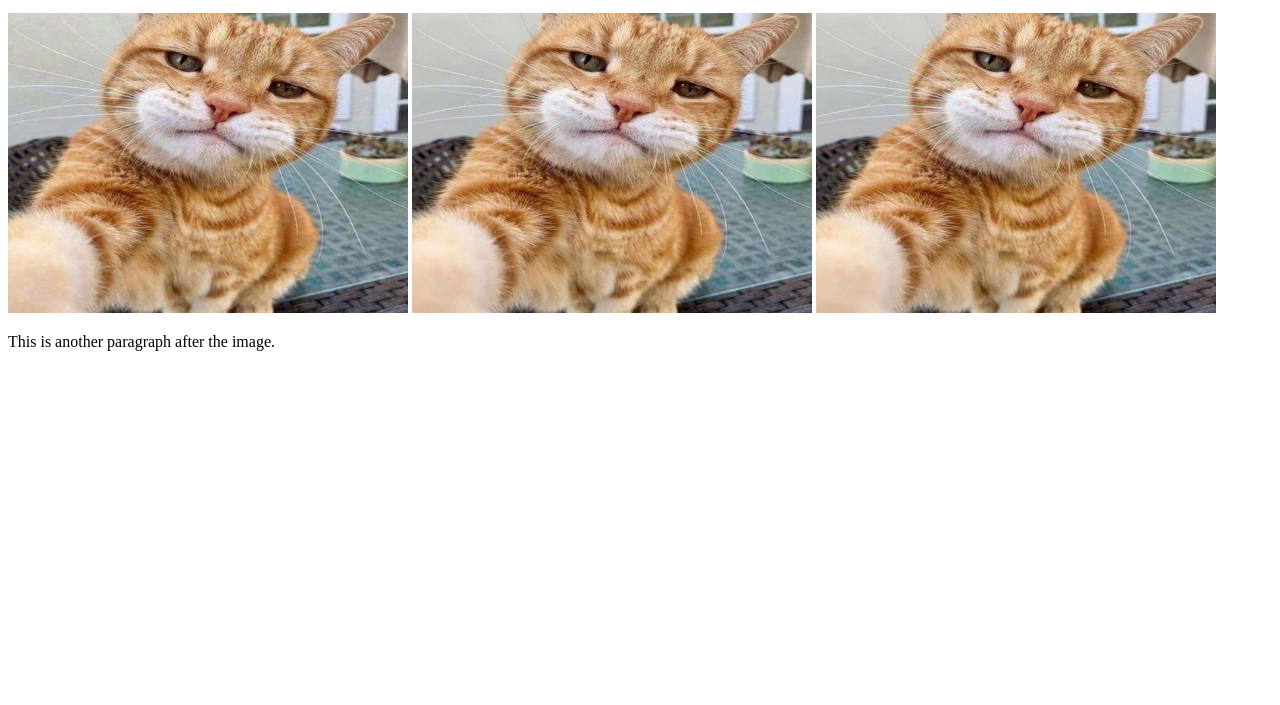
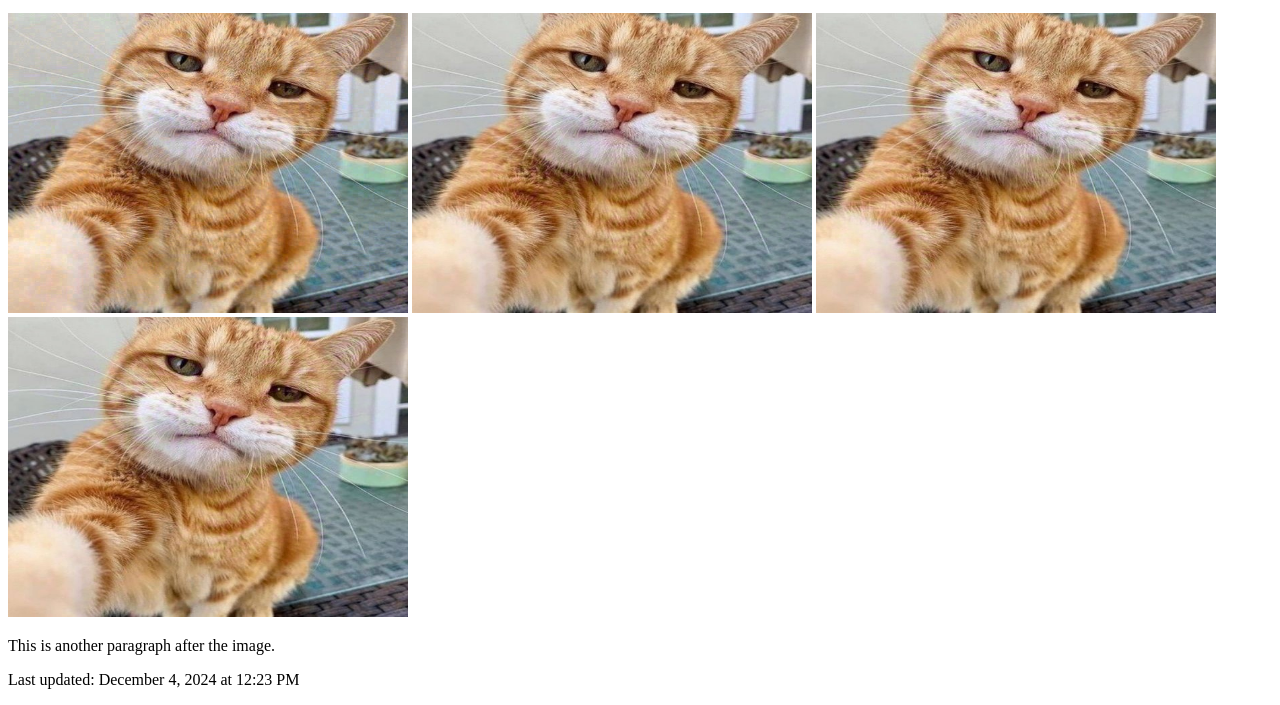
Before and after one commit to SutirthaChakraborty/magic, a plain HTML site: page index.html in a window 1280 px wide. Shown: the part 101-806 px from the top of the page. Drawn offline with Linux system fonts and the light colour scheme.

Commit message:
update time and image

```diff
--- a/index.html
+++ b/index.html
@@ -11,11 +11,24 @@
 
     <img src="webpage_image/output.jpg" alt="Description of the image" width="400" height="300">
 
-    <img src="webpage_image/image.png" alt="Description of the image" width="400" height="300">
-    <img src="webpage_image/image (1).png" alt="Martin pic" width="400" height="300">
-    <!-- <img src="webpage_image/image.png" alt="Description of the image" width="400" height="300"> -->
-
+    <img src="webpage_image/liviu_image.png" alt="Liviu" width="400" height="300">
+    <img src="webpage_image/martin_image.png" alt="Martin pic" width="400" height="300">
+    <img src="webpage_image/suti_image.png" alt="Suti pic" width="400" height="300">
 
     <p>This is another paragraph after the image.</p>
+
+    <footer>
+        <p id="last-updated"></p>
+    </footer>
+
+    <script>
+        // Get the current date and time
+        const now = new Date();
+        const options = { year: 'numeric', month: 'long', day: 'numeric', hour: '2-digit', minute: '2-digit' };
+        const formattedDate = now.toLocaleDateString('en-US', options);
+
+        // Update the footer with the last updated time
+        document.getElementById('last-updated').textContent = `Last updated: ${formattedDate}`;
+    </script>
 </body>
 </html>
```
Also changed, not shown: webpage_image/liviu_image.png (renamed from webpage_image/image.png), webpage_image/martin_image.png (renamed from webpage_image/image (1).png), webpage_image/suti_image.png (added), 2 other files.
